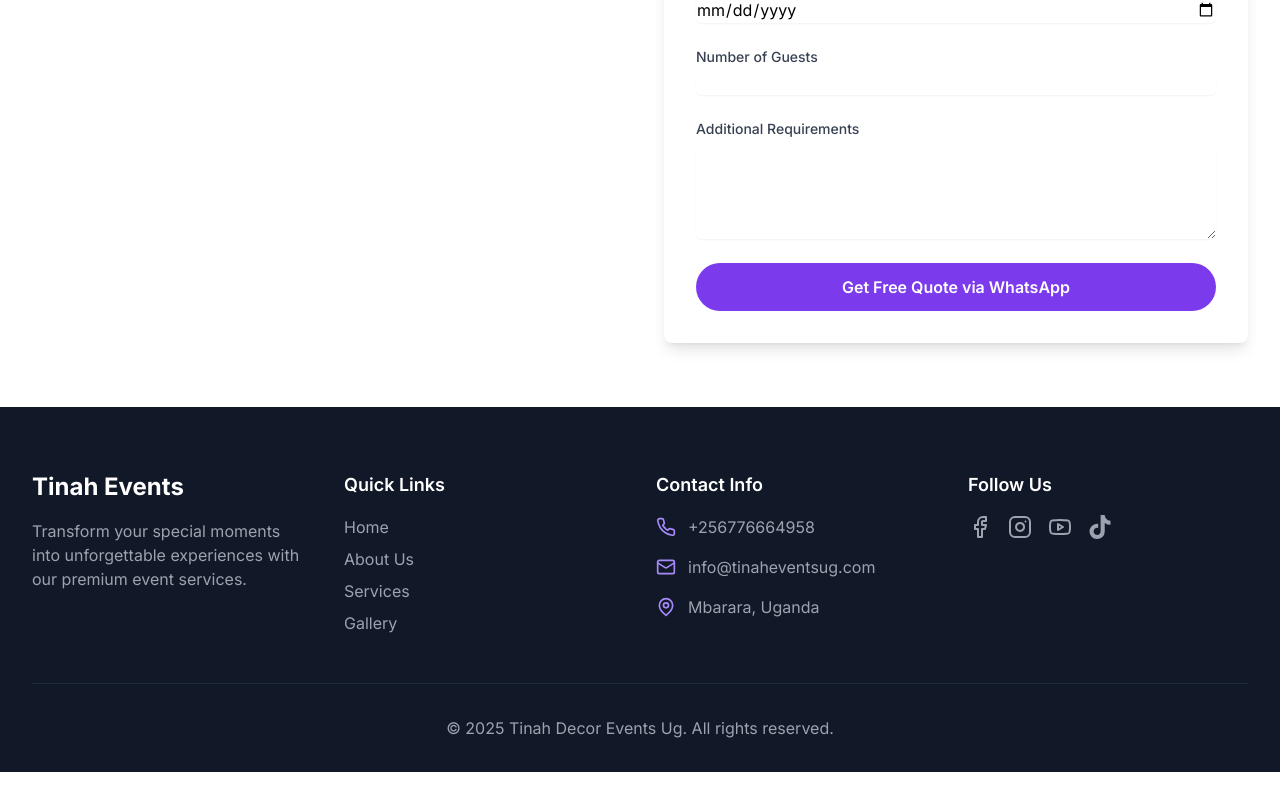
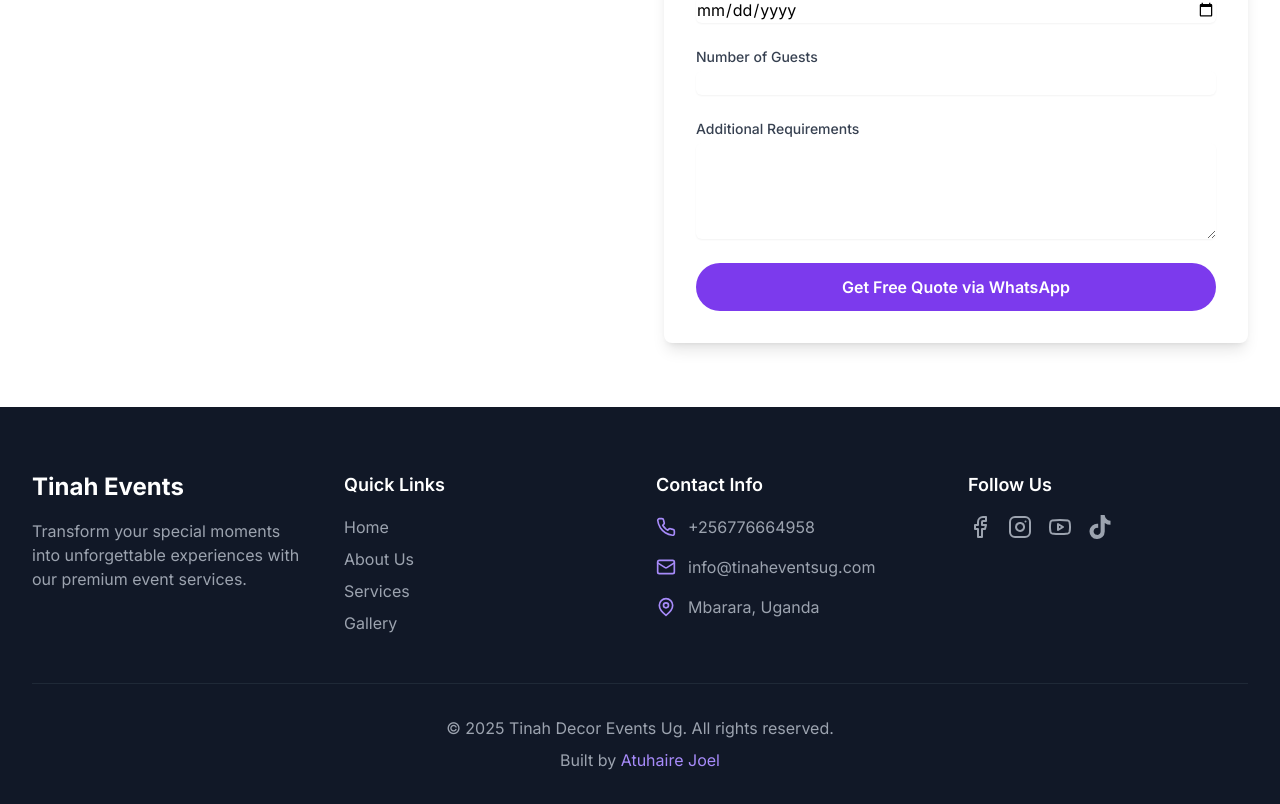
Before and after one commit to JOELATUHAURE/tinaeventsug, a React (Vite) app: page /contact in a window 1280 px wide. Shown: the part 489-1293 px from the top of the page. Before the commit the page ends 1261 px from the top, so only its background shows below. Built offline with nearby package versions, Linux system fonts and the light colour scheme.

Commit message:
Update Footer.tsx

```diff
--- a/src/components/Footer.tsx
+++ b/src/components/Footer.tsx
@@ -1,7 +1,7 @@
 import React from 'react';
 import { Link } from 'react-router-dom';
 import { Phone, Mail, MapPin, Facebook, Instagram, Youtube } from 'lucide-react';
-import { faTiktok } from '@fortawesome/free-brands-svg-icons';  // ✅ Corrected import
+import { faTiktok } from '@fortawesome/free-brands-svg-icons';
 import { FontAwesomeIcon } from '@fortawesome/react-fontawesome';
 
 const Footer = () => {
@@ -19,26 +19,10 @@
           <div>
             <h4 className="text-lg font-semibold mb-4">Quick Links</h4>
             <ul className="space-y-2">
-              <li>
-                <Link to="/" className="text-gray-400 hover:text-purple-400 transition-colors">
-                  Home
-                </Link>
-              </li>
-              <li>
-                <Link to="/about" className="text-gray-400 hover:text-purple-400 transition-colors">
-                  About Us
-                </Link>
-              </li>
-              <li>
-                <Link to="/services" className="text-gray-400 hover:text-purple-400 transition-colors">
-                  Services
-                </Link>
-              </li>
-              <li>
-                <Link to="/gallery" className="text-gray-400 hover:text-purple-400 transition-colors">
-                  Gallery
-                </Link>
-              </li>
+              <li><Link to="/" className="text-gray-400 hover:text-purple-400 transition-colors">Home</Link></li>
+              <li><Link to="/about" className="text-gray-400 hover:text-purple-400 transition-colors">About Us</Link></li>
+              <li><Link to="/services" className="text-gray-400 hover:text-purple-400 transition-colors">Services</Link></li>
+              <li><Link to="/gallery" className="text-gray-400 hover:text-purple-400 transition-colors">Gallery</Link></li>
             </ul>
           </div>
 
@@ -77,15 +61,22 @@
                 <Youtube className="h-6 w-6" />
               </a>
               <a href="https://www.tiktok.com/@tinaheventsug01?_t=ZM-8v5knI4x9lN&_r=1" className="text-gray-400 hover:text-purple-400 transition-colors">
-                <FontAwesomeIcon icon={faTiktok} className="h-6 w-6" />  {/* ✅ Corrected */}
+                <FontAwesomeIcon icon={faTiktok} className="h-6 w-6" />
               </a>
             </div>
           </div>
         </div>
 
-        <div className="border-t border-gray-800 mt-12 pt-8">
-          <p className="text-center text-gray-400">
+        {/* Footer Bottom Section */}
+        <div className="border-t border-gray-800 mt-12 pt-8 text-center">
+          <p className="text-gray-400">
             © {new Date().getFullYear()} Tinah Decor Events Ug. All rights reserved.
+          </p>
+          <p className="mt-2 text-gray-400">
+            Built by{' '}
+            <a href="https://jotek.netlify.app/" className="text-purple-400 hover:underline" target="_blank" rel="noopener noreferrer">
+              Atuhaire Joel
+            </a>
           </p>
         </div>
       </div>
```
